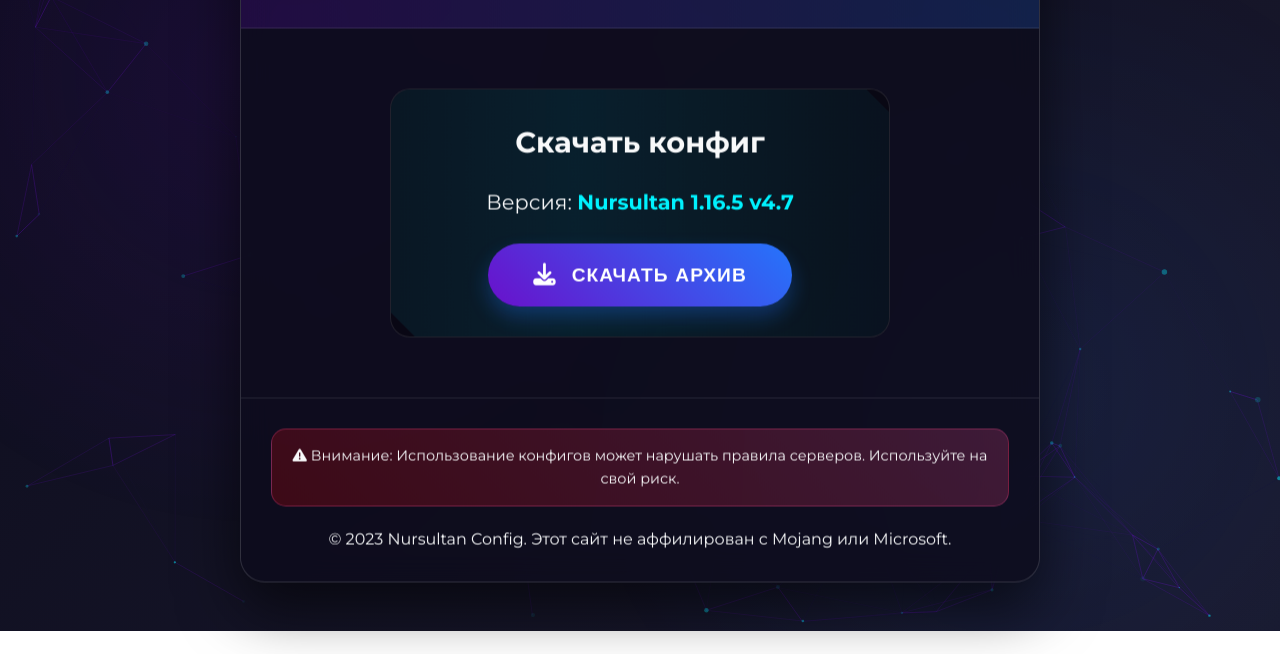
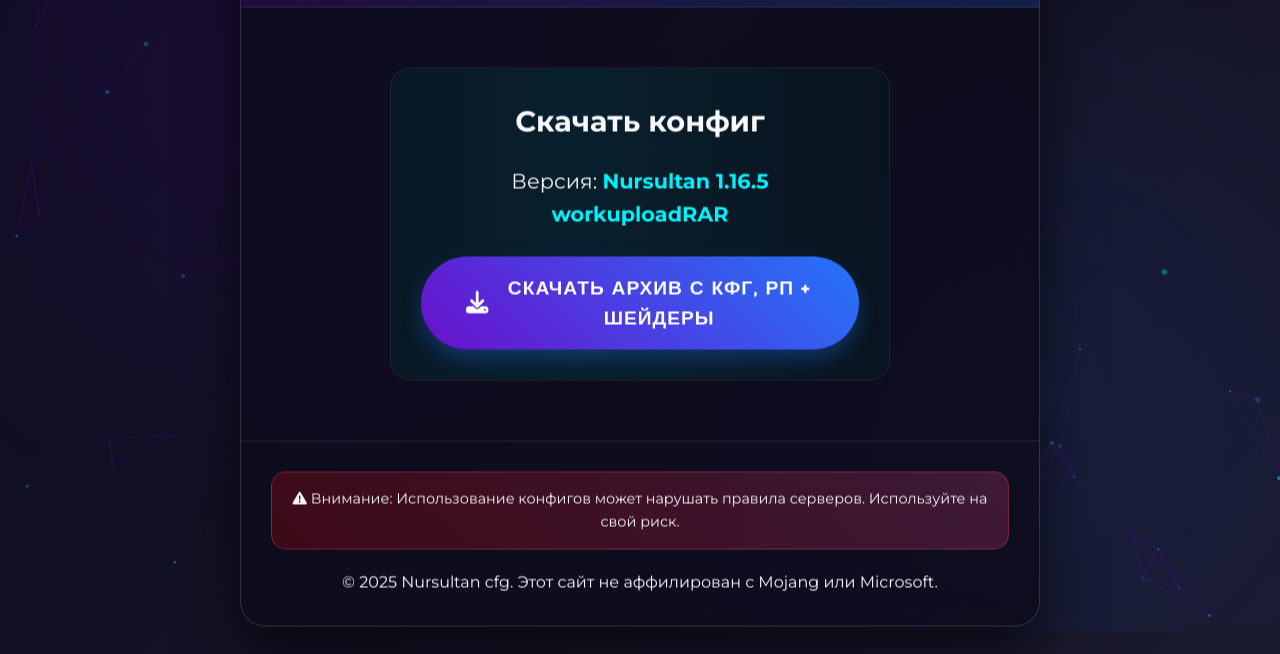
Before and after one commit to cloudvn10/cfgbro9i, a plain HTML site: page index.html in a window 1280 px wide. Shown: the part 169-823 px from the top of the page. Before the commit the page ends 800 px from the top, so only its background shows below. Drawn offline with nearby package versions, Linux system fonts and the light colour scheme.

Commit message:
Update index.html

```diff
--- a/index.html
+++ b/index.html
@@ -346,11 +346,11 @@
         <div class="content">
             <div class="download-card">
                 <h2 class="card-title">Скачать конфиг</h2>
-                <div class="version">Версия: <strong>Nursultan 1.16.5 v4.7</strong></div>
+                <div class="version">Версия: <strong>Nursultan 1.16.5 workuploadRAR</strong></div>
 
                 <a href="https://workupload.com/start/nNvvM9V5ayY" class="download-btn" id="downloadBtn">
                     <i class="fas fa-download"></i>
-                    Скачать архив
+                    Скачать архив с кфг, рп + шейдеры
                 </a>
             </div>
         </div>
@@ -359,7 +359,7 @@
             <div class="warning">
                 <p><i class="fas fa-exclamation-triangle"></i> Внимание: Использование конфигов может нарушать правила серверов. Используйте на свой риск.</p>
             </div>
-            <p>© 2023 Nursultan Config. Этот сайт не аффилирован с Mojang или Microsoft.</p>
+            <p>© 2025 Nursultan cfg. Этот сайт не аффилирован с Mojang или Microsoft.</p>
         </footer>
     </div>
 
```
